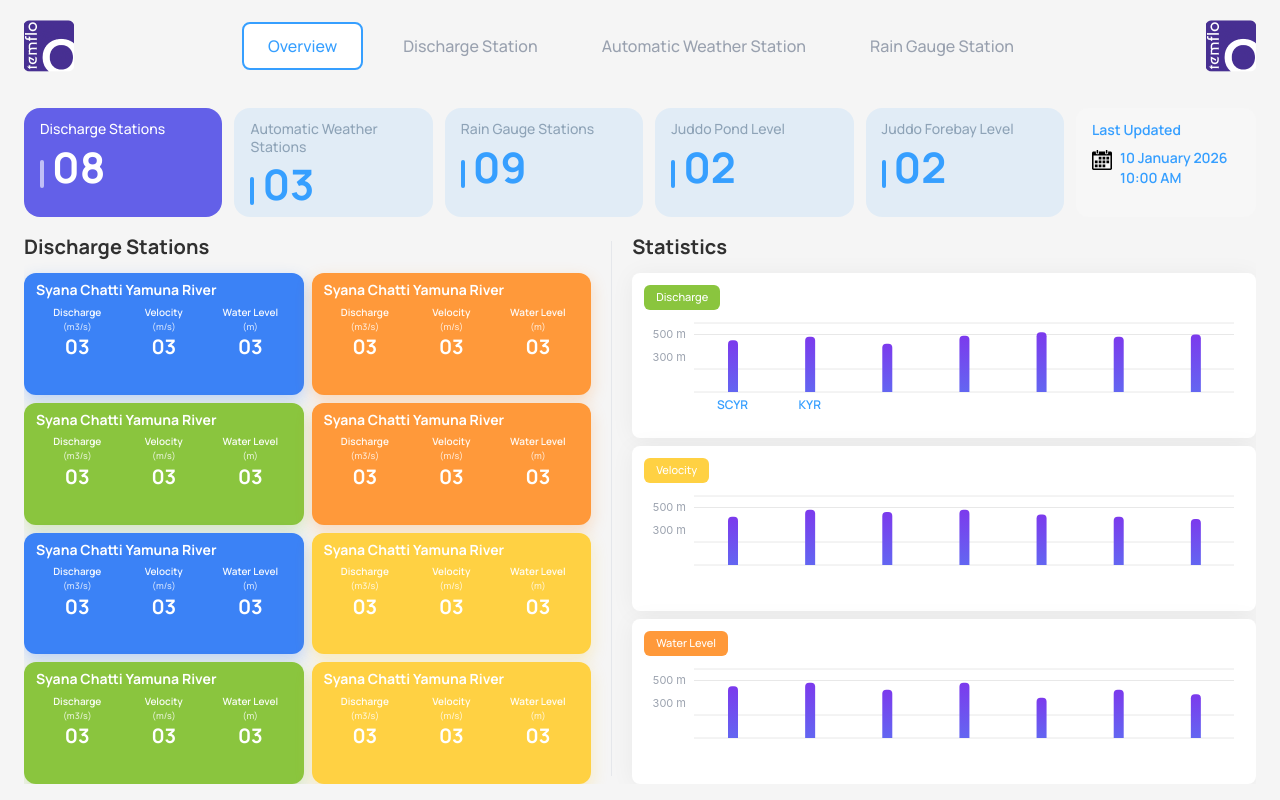
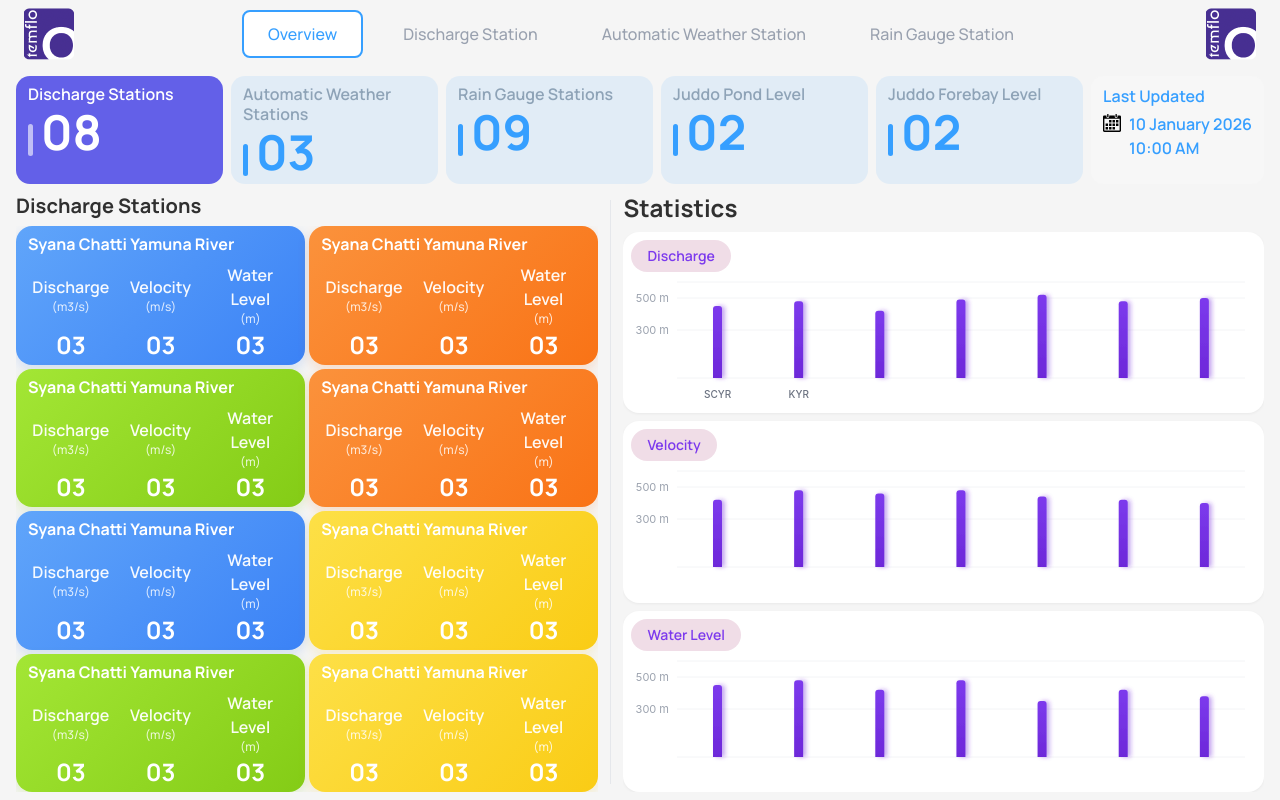
Before and after one commit to brainRottedCoder/temflo-design, a Next.js app: page /overview in a window 1280 px wide. Built offline with nearby package versions, Linux system fonts and the light colour scheme.

Commit message:
added the many changes

```diff
--- a/app/components/Header.tsx
+++ b/app/components/Header.tsx
@@ -17,7 +17,7 @@ interface HeaderProps {
 export default function Header({ activeTab = 'overview', onTabChange }: HeaderProps) {
   return (
     <header style={{ backgroundColor: '#f5f5f5' }}>
-      <div className="flex items-center justify-between px-6 py-5">
+      <div className="flex items-center justify-between px-6 py-2">
         {/* Logo Left */}
         <div className="relative w-[50px] h-[52px]">
           <Image
@@ -35,8 +35,8 @@ export default function Header({ activeTab = 'overview', onTabChange }: HeaderPr
               key={tab.id}
               onClick={() => onTabChange?.(tab.id)}
               className={`px-6 py-2.5 text-base font-medium rounded-lg transition-colors ${activeTab === tab.id
-                  ? 'bg-white border-2'
-                  : 'text-gray-400 hover:text-gray-600'
+                ? 'bg-white border-2'
+                : 'text-gray-400 hover:text-gray-600'
                 }`}
               style={activeTab === tab.id ? {
                 color: '#369fff',
--- a/app/components/MetricCard.tsx
+++ b/app/components/MetricCard.tsx
@@ -17,25 +17,25 @@ export default function MetricCard({
 
   return (
     <div
-      className={`rounded-[16px] px-4 py-3 min-h-[90px] transition-all ${onClick ? 'cursor-pointer hover:scale-[1.02] hover:shadow-lg' : ''}`}
+      className={`rounded-[14px] px-3 py-2 min-h-[80px] transition-all ${onClick ? 'cursor-pointer hover:scale-[1.02] hover:shadow-lg' : ''}`}
       style={{
         backgroundColor: showActiveStyle ? 'rgba(37, 34, 227, 0.70)' : 'rgba(54, 159, 255, 0.10)',
       }}
       onClick={onClick}
     >
       <div
-        className="text-sm font-medium mb-2 leading-tight"
+        className="text-base font-semibold mb-1 leading-tight"
         style={{ color: showActiveStyle ? '#ffffff' : '#8ea3b7' }}
       >
         {title}
       </div>
       <div className="flex items-end gap-2">
         <div
-          className="h-[28px] w-[4px] rounded-sm"
+          className="h-[32px] w-[5px] rounded-sm"
           style={{ backgroundColor: showActiveStyle ? 'rgba(255,255,255,0.6)' : '#369fff' }}
         />
         <span
-          className="text-[42px] font-bold leading-none"
+          className="text-[48px] font-bold leading-none"
           style={{ color: showActiveStyle ? '#ffffff' : '#369fff' }}
         >
           {value}
--- a/app/components/StationCard.tsx
+++ b/app/components/StationCard.tsx
@@ -8,20 +8,20 @@ interface StationCardProps {
 
 const colorConfig = {
   blue: {
-    bg: '#3b82f6',
-    shadow: '0 6px 16px rgba(59,130,246,0.3)',
+    bg: 'linear-gradient(135deg, #60A5FA 0%, #3B82F6 100%)',
+    solid: '#3B82F6',
   },
   green: {
-    bg: '#8ac53e',
-    shadow: '0 6px 16px rgba(138,197,62,0.3)',
+    bg: 'linear-gradient(135deg, #A3E635 0%, #84CC16 100%)',
+    solid: '#84CC16',
   },
   orange: {
-    bg: '#ff993a',
-    shadow: '0 6px 16px rgba(255,153,58,0.3)',
+    bg: 'linear-gradient(135deg, #FB923C 0%, #F97316 100%)',
+    solid: '#F97316',
   },
   yellow: {
-    bg: '#ffd143',
-    shadow: '0 6px 16px rgba(255,209,67,0.3)',
+    bg: 'linear-gradient(135deg, #FDE047 0%, #FACC15 100%)',
+    solid: '#FACC15',
   },
 };
 
@@ -36,28 +36,37 @@ export default function StationCard({
 
   return (
     <div
-      className="rounded-[12px] px-3 py-2 text-white h-full flex flex-col"
-      style={{ backgroundColor: config.bg, boxShadow: config.shadow }}
+      className="rounded-2xl px-3 py-2 text-white h-full flex flex-col overflow-hidden"
+      style={{
+        background: config.bg,
+        boxShadow: `0 4px 12px ${config.solid}30`,
+        minHeight: 0,
+      }}
     >
-      <h3 className="text-sm font-bold mb-1.5 leading-tight">{title}</h3>
-      <div className="grid grid-cols-3 gap-1 text-center">
-        <div className="flex flex-col">
-          <span className="text-[10px] font-semibold opacity-95">Discharge</span>
-          <span className="text-[9px] font-medium opacity-80">(m3/s)</span>
+      {/* Title */}
+      <h3 className="text-base font-bold leading-tight mb-1">{title}</h3>
+
+      {/* Labels Row */}
+      <div className="grid grid-cols-3 gap-1 text-center flex-1">
+        <div className="flex flex-col justify-center">
+          <span className="text-md font-semibold opacity-95">Discharge</span>
+          <span className="text-xs font-medium opacity-80">(m3/s)</span>
         </div>
-        <div className="flex flex-col">
-          <span className="text-[10px] font-semibold opacity-95">Velocity</span>
-          <span className="text-[9px] font-medium opacity-80">(m/s)</span>
+        <div className="flex flex-col justify-center">
+          <span className="text-md font-semibold opacity-95">Velocity</span>
+          <span className="text-xs font-medium opacity-80">(m/s)</span>
         </div>
-        <div className="flex flex-col">
-          <span className="text-[10px] font-semibold opacity-95">Water Level</span>
-          <span className="text-[9px] font-medium opacity-80">(m)</span>
+        <div className="flex flex-col justify-center">
+          <span className="text-md font-semibold opacity-95">Water Level</span>
+          <span className="text-xs font-medium opacity-80">(m)</span>
         </div>
       </div>
-      <div className="grid grid-cols-3 gap-1 text-center mt-1">
-        <div className="text-xl font-bold leading-none">{discharge}</div>
-        <div className="text-xl font-bold leading-none">{velocity}</div>
-        <div className="text-xl font-bold leading-none">{waterLevel}</div>
+
+      {/* Values Row */}
+      <div className="grid grid-cols-3 gap-1 text-center mt-auto">
+        <div className="text-2xl font-bold leading-none">{discharge}</div>
+        <div className="text-2xl font-bold leading-none">{velocity}</div>
+        <div className="text-2xl font-bold leading-none">{waterLevel}</div>
       </div>
     </div>
   );
--- a/app/components/StatisticsChart.tsx
+++ b/app/components/StatisticsChart.tsx
@@ -9,63 +9,87 @@ interface StatisticsChartProps {
   labelColor?: string;
 }
 
-const labelColors: Record<string, string> = {
-  'Discharge': '#8ac53e',
-  'Velocity': '#ffd143',
-  'Water Level': '#ff993a',
-};
-
 export default function StatisticsChart({ title, data, maxValue }: StatisticsChartProps) {
-  const pillColor = labelColors[title] || '#8ac53e';
+  // Generate unique gradient ID based on title to prevent conflicts
+  const gradientId = `purpleGradient-${title.replace(/\s+/g, '')}`;
+  const shadowId = `barShadow-${title.replace(/\s+/g, '')}`;
 
   return (
-    <div className="bg-white rounded-lg shadow-[0_2px_24px_rgba(0,0,0,0.05)] p-3 h-full flex flex-col">
+    <div className="bg-white rounded-2xl h-full flex flex-col relative overflow-hidden" style={{ boxShadow: '0 1px 3px rgba(0,0,0,0.05)' }}>
+      {/* Pill label positioned in top-left corner */}
       <div
-        className="inline-block px-3 py-1 rounded-md text-[11px] font-medium text-white mb-2 w-fit"
-        style={{ backgroundColor: pillColor }}
+        className="inline-block px-4 py-1.5 rounded-full text-sm font-semibold w-fit m-2 mb-0"
+        style={{
+          backgroundColor: 'rgba(240, 220, 230, 0.95)',
+          color: '#7C3AED',
+        }}
       >
         {title}
       </div>
-      <div className="flex-1 min-h-0">
+
+      {/* Chart container */}
+      <div className="flex-1 min-h-0 px-1" style={{ minHeight: '80px' }}>
         <ResponsiveContainer width="100%" height="100%">
-          <BarChart data={data} margin={{ top: 5, right: 10, left: 0, bottom: 5 }}>
-            <CartesianGrid strokeDasharray="0" stroke="#E8E8E8" vertical={false} />
+          <BarChart
+            data={data}
+            margin={{ top: 10, right: 15, left: 0, bottom: 5 }}
+            barCategoryGap="35%"
+          >
+            <defs>
+              {/* Purple gradient for bars */}
+              <linearGradient id={gradientId} x1="0" y1="0" x2="0" y2="1">
+                <stop offset="0%" stopColor="#7C3AED" />
+                <stop offset="100%" stopColor="#6D28D9" />
+              </linearGradient>
+              {/* Shadow filter for bars */}
+              <filter id={shadowId} x="-100%" y="-50%" width="300%" height="200%">
+                <feDropShadow dx="3" dy="0" stdDeviation="2" floodColor="rgba(109, 40, 217, 0.4)" />
+              </filter>
+            </defs>
+
+            <CartesianGrid
+              strokeDasharray="0"
+              stroke="#F3F4F6"
+              vertical={false}
+            />
+
             <XAxis
               dataKey="name"
               axisLine={false}
               tickLine={false}
-              tick={{ fill: '#369fff', fontSize: 12, fontWeight: 600, fontFamily: 'Manrope, sans-serif' }}
+              tick={{ fill: '#6B7280', fontSize: 10, fontWeight: 500, fontFamily: 'Inter, sans-serif' }}
+              dy={5}
             />
+
             <YAxis
               axisLine={false}
               tickLine={false}
-              tick={{ fill: '#9CA3AF', fontSize: 11, fontFamily: 'SF Pro Text, -apple-system, sans-serif' }}
+              tick={{ fill: '#9CA3AF', fontSize: 11, fontWeight: 400, fontFamily: 'Inter, sans-serif' }}
               domain={[0, maxValue]}
               ticks={[200, 300, 400, 500]}
               tickFormatter={(value) => `${value} m`}
               width={50}
             />
+
             <Tooltip
               contentStyle={{
                 backgroundColor: '#FFFFFF',
                 border: '1px solid #E5E7EB',
                 borderRadius: '8px',
-                fontSize: '12px'
+                fontSize: '12px',
+                boxShadow: '0 4px 6px -1px rgba(0, 0, 0, 0.1)'
               }}
               formatter={(value) => [`${value} m`, title]}
+              cursor={{ fill: 'rgba(168, 85, 247, 0.05)' }}
             />
+
             <Bar
               dataKey="value"
-              fill="url(#purpleGradient)"
-              radius={[4, 4, 0, 0]}
-              barSize={10}
+              fill={`url(#${gradientId})`}
+              radius={[3, 3, 0, 0]}
+              barSize={9}
+              style={{ filter: `url(#${shadowId})` }}
             />
-            <defs>
-              <linearGradient id="purpleGradient" x1="0" y1="0" x2="0" y2="1">
-                <stop offset="0%" stopColor="#7C3AED" />
-                <stop offset="100%" stopColor="#6366F1" />
-              </linearGradient>
-            </defs>
           </BarChart>
         </ResponsiveContainer>
       </div>
--- a/app/components/content/AutomaticWeatherContent.tsx
+++ b/app/components/content/AutomaticWeatherContent.tsx
@@ -3,10 +3,10 @@ import WeatherStationCard from '../WeatherStationCard';
 export default function AutomaticWeatherContent() {
     return (
         <div className="flex flex-col min-h-0">
-            <h2 className="text-xl font-bold mb-3" style={{ color: '#303030' }}>
+            <h2 className="text-2xl font-bold mb-2" style={{ color: '#303030' }}>
                 Automatic Weather Stations
             </h2>
-            <div className="flex flex-col gap-2 flex-1 justify-between">
+            <div className="flex flex-col gap-1.5 flex-1 justify-between">
                 <WeatherStationCard
                     title="Syana Chatti Yamuna River"
                     windSpeed="03"
--- a/app/components/content/DischargeStationsContent.tsx
+++ b/app/components/content/DischargeStationsContent.tsx
@@ -14,11 +14,11 @@ const stationData: Array<{ color: 'blue' | 'green' | 'orange' | 'yellow' }> = [
 
 export default function DischargeStationsContent() {
     return (
-        <div className="flex flex-col min-h-0">
-            <h2 className="text-xl font-bold mb-3" style={{ color: '#303030' }}>
+        <div className="flex flex-col min-h-0 h-full overflow-hidden">
+            <h2 className="text-xl font-bold mb-1.5 flex-shrink-0" style={{ color: '#303030' }}>
                 Discharge Stations
             </h2>
-            <div className="grid grid-cols-2 grid-rows-4 gap-2 flex-1">
+            <div className="grid grid-cols-2 grid-rows-4 gap-1 flex-1 min-h-0 overflow-hidden">
                 {stationData.map((station, index) => (
                     <StationCard
                         key={index}
--- a/app/components/content/RainGaugeContent.tsx
+++ b/app/components/content/RainGaugeContent.tsx
@@ -1,10 +1,10 @@
 export default function RainGaugeContent() {
     return (
         <div className="flex flex-col min-h-0">
-            <h2 className="text-xl font-bold mb-3" style={{ color: '#303030' }}>
+            <h2 className="text-2xl font-bold mb-2" style={{ color: '#303030' }}>
                 Rain Gauge Stations
             </h2>
-            <div className="flex-1 flex items-center justify-center text-gray-400">
+            <div className="flex-1 flex items-center justify-center text-gray-400 text-lg">
                 <p>Rain Gauge Stations content coming soon...</p>
             </div>
         </div>
--- a/app/components/content/WeatherStatistics.tsx
+++ b/app/components/content/WeatherStatistics.tsx
@@ -61,10 +61,10 @@ const weatherStatsData = {
 export default function WeatherStatistics() {
     return (
         <div className="flex flex-col min-h-0">
-            <h2 className="text-xl font-bold mb-3" style={{ color: '#303030' }}>
+            <h2 className="text-2xl font-bold mb-2" style={{ color: '#303030' }}>
                 Statistics
             </h2>
-            <div className="grid grid-cols-3 grid-rows-3 gap-3 flex-1">
+            <div className="grid grid-cols-3 grid-rows-3 gap-2 flex-1">
                 {rivers.map((river) => (
                     <>
                         <CompactChart
--- a/app/overview/page.tsx
+++ b/app/overview/page.tsx
@@ -82,10 +82,10 @@ export default function Overview() {
 
         return (
             <div className="flex flex-col min-h-0 h-full">
-                <h2 className="text-xl font-bold mb-3" style={{ color: '#303030' }}>
+                <h2 className="text-2xl font-bold mb-2" style={{ color: '#303030' }}>
                     Statistics
                 </h2>
-                <div className="grid grid-rows-3 gap-2 flex-1">
+                <div className="grid grid-rows-3 gap-2 flex-1 overflow-hidden">
                     <StatisticsChart title="Discharge" data={dischargeData} maxValue={600} />
                     <StatisticsChart title="Velocity" data={velocityData} maxValue={600} />
                     <StatisticsChart title="Water Level" data={waterLevelData} maxValue={600} />
@@ -98,11 +98,11 @@ export default function Overview() {
         <div className="h-screen flex flex-col" style={{ backgroundColor: '#f5f5f5' }}>
             <Header activeTab={activeTab} onTabChange={setActiveTab} />
 
-            <main className="flex-1 px-6 py-4 overflow-hidden">
-                <div className="h-full flex flex-col gap-4">
+            <main className="flex-1 px-4 py-2 overflow-hidden">
+                <div className="h-full flex flex-col gap-2">
                     {/* Metrics Row */}
-                    <div className="flex gap-3">
-                        <div className="flex-1 grid grid-cols-5 gap-3">
+                    <div className="flex gap-2">
+                        <div className="flex-1 grid grid-cols-5 gap-2">
                             <MetricCard
                                 title="Discharge Stations"
                                 value="08"
@@ -126,25 +126,25 @@ export default function Overview() {
                         </div>
 
                         <div
-                            className="rounded-xl px-4 py-3 min-w-[180px]"
+                            className="rounded-xl px-3 py-2 min-w-[160px]"
                             style={{ backgroundColor: '#f7f7f7' }}
                         >
-                            <div className="text-sm font-semibold mb-2" style={{ color: '#369fff' }}>
+                            <div className="text-base font-semibold mb-1" style={{ color: '#369fff' }}>
                                 Last Updated
                             </div>
                             <div className="flex items-start gap-2">
                                 <Image
                                     src="/icons/calendar.svg"
                                     alt="Calendar"
-                                    width={20}
-                                    height={20}
+                                    width={18}
+                                    height={18}
                                     className="mt-0.5"
                                 />
                                 <div>
-                                    <div className="text-sm font-semibold" style={{ color: '#369fff' }}>
+                                    <div className="text-base font-semibold" style={{ color: '#369fff' }}>
                                         10 January 2026
                                     </div>
-                                    <div className="text-sm font-semibold" style={{ color: '#369fff' }}>
+                                    <div className="text-base font-semibold" style={{ color: '#369fff' }}>
                                         10:00 AM
                                     </div>
                                 </div>
@@ -153,7 +153,7 @@ export default function Overview() {
                     </div>
 
                     {/* Main Content Grid */}
-                    <div className="flex-1 grid grid-cols-[1fr_1px_1.1fr] gap-5 overflow-hidden min-h-0">
+                    <div className="flex-1 grid grid-cols-[1fr_1px_1.1fr] gap-3 overflow-hidden min-h-0">
                         {/* Dynamic Content Area */}
                         {renderContent()}
 
```
Also changed, not shown: app/components/CompactChart.tsx (+8 -8 lines), app/components/WeatherStationCard.tsx (+24 -24 lines).
